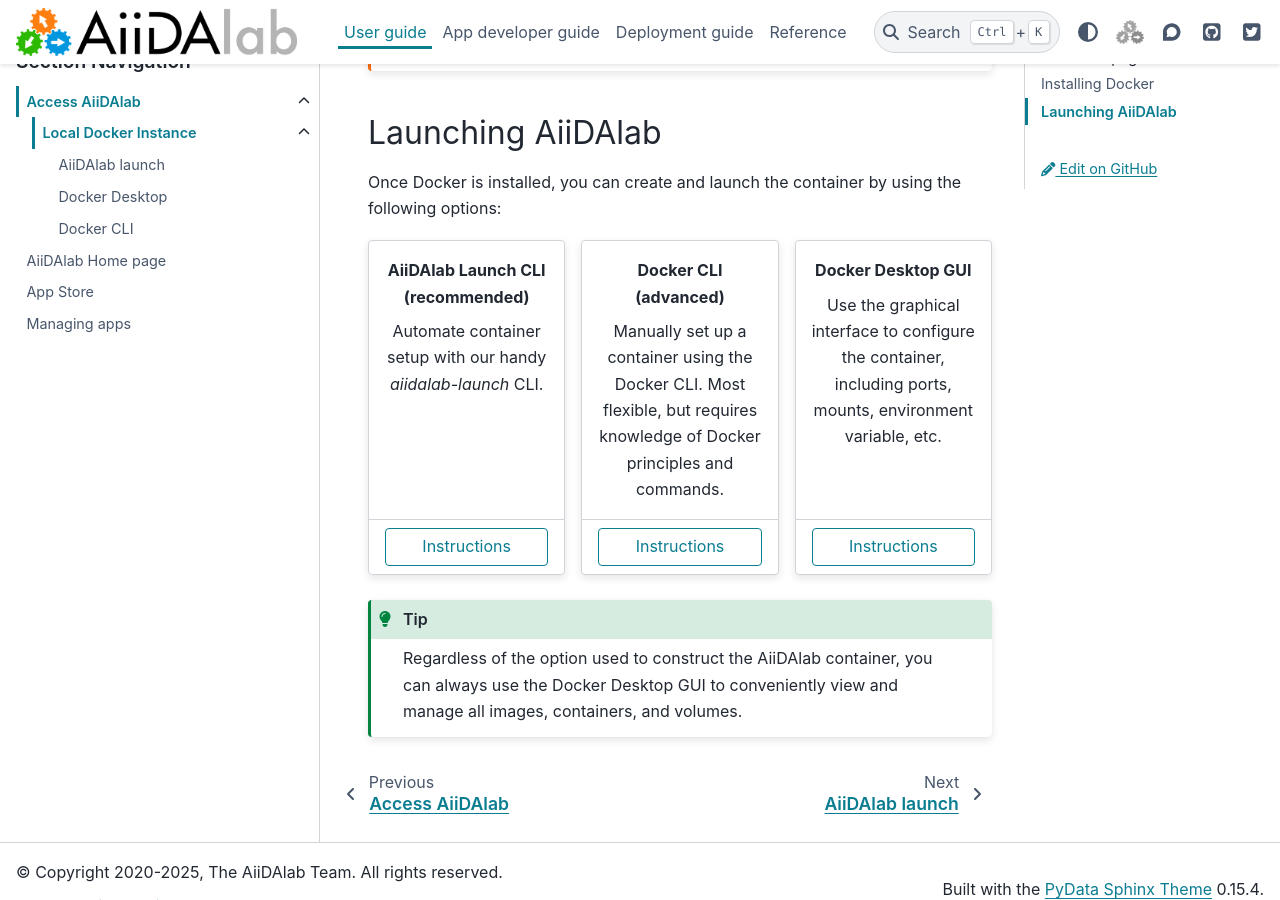
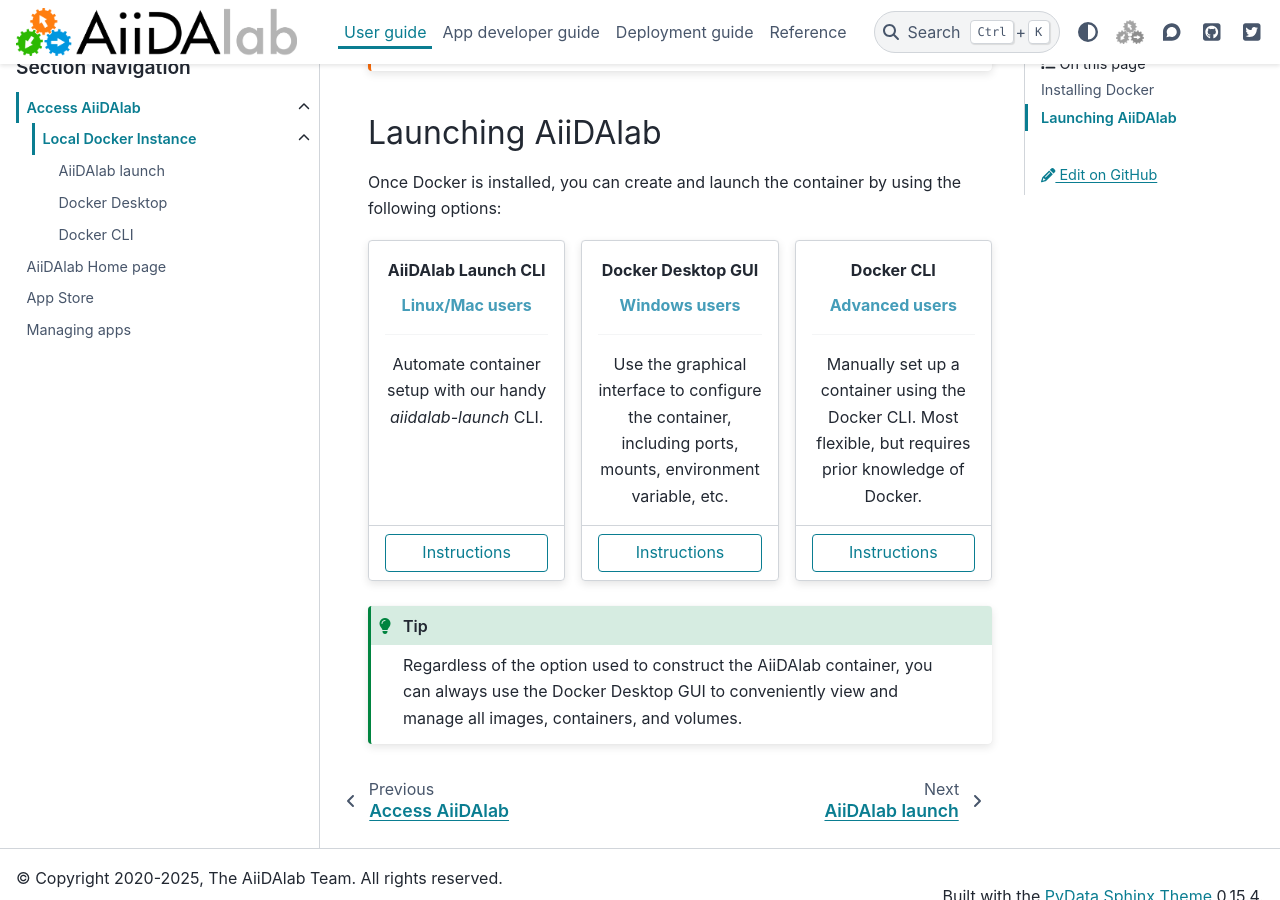
Before and after one commit to aiidalab/aiidalab, a Sphinx documentation site: the page built from docs/source/usage/access/local.rst, in a window 1280 px wide and 900 px high, scrolled down 1064 px. Built offline with Sphinx 7.4.7 and the PyData theme 0.15.4, drawn with Linux system fonts in a browser that asks for light colours; pages that are not in the unit, such as notebooks, are missing from menus.

Commit message:
Update local access page with OS-specific recommendations

```diff
--- a/docs/source/usage/access/local.rst
+++ b/docs/source/usage/access/local.rst
@@ -46,8 +46,13 @@ Once Docker is installed, you can create and launch the container by using the f
    :margin: 0
    :padding: 0
 
-   .. grid-item-card:: AiiDAlab Launch CLI (recommended)
+   .. grid-item-card:: AiiDAlab Launch CLI
       :text-align: center
+
+      .. raw:: html
+
+         <span style="color: #459db9;"><b>Linux/Mac users</b></span>
+         <hr>
 
       Automate container setup with our handy *aiidalab-launch* CLI.
 
@@ -62,14 +67,19 @@ Once Docker is installed, you can create and launch the container by using the f
 
          Instructions
 
-   .. grid-item-card:: Docker CLI (advanced)
+   .. grid-item-card:: Docker Desktop GUI
       :text-align: center
 
-      Manually set up a container using the Docker CLI. Most flexible, but requires knowledge of Docker principles and commands.
+      .. raw:: html
+
+         <span style="color: #459db9;"><b>Windows users</b></span>
+         <hr>
+
+      Use the graphical interface to configure the container, including ports, mounts, environment variable, etc.
 
       ++++
 
-      .. button-ref:: direct
+      .. button-ref:: desktop
          :ref-type: doc
          :click-parent:
          :expand:
@@ -78,14 +88,19 @@ Once Docker is installed, you can create and launch the container by using the f
 
          Instructions
 
-   .. grid-item-card:: Docker Desktop GUI
+   .. grid-item-card:: Docker CLI
       :text-align: center
 
-      Use the graphical interface to configure the container, including ports, mounts, environment variable, etc.
+      .. raw:: html
+
+         <span style="color: #459db9;"><b>Advanced users</b></span>
+         <hr>
+
+      Manually set up a container using the Docker CLI. Most flexible, but requires prior knowledge of Docker.
 
       ++++
 
-      .. button-ref:: desktop
+      .. button-ref:: direct
          :ref-type: doc
          :click-parent:
          :expand:
```
